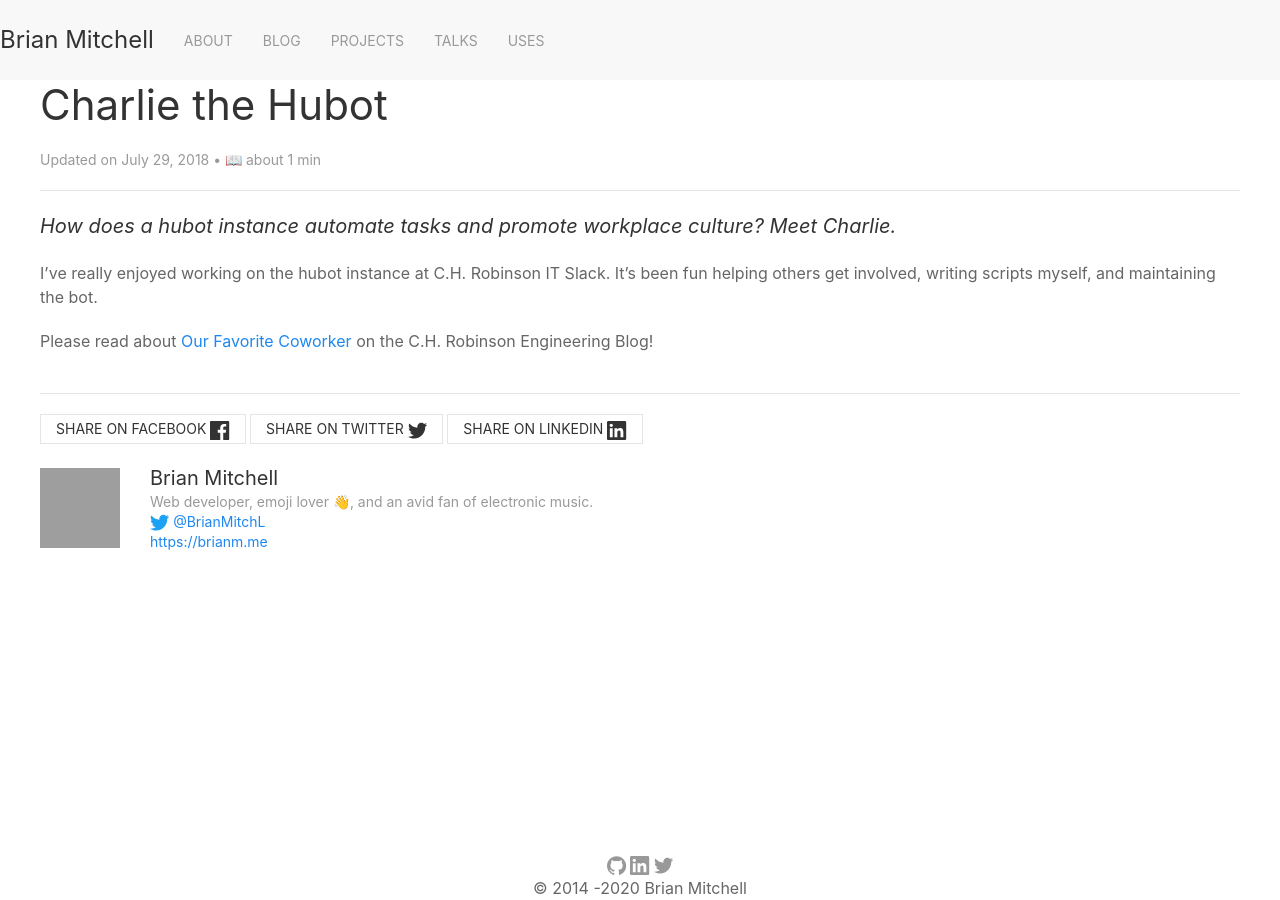
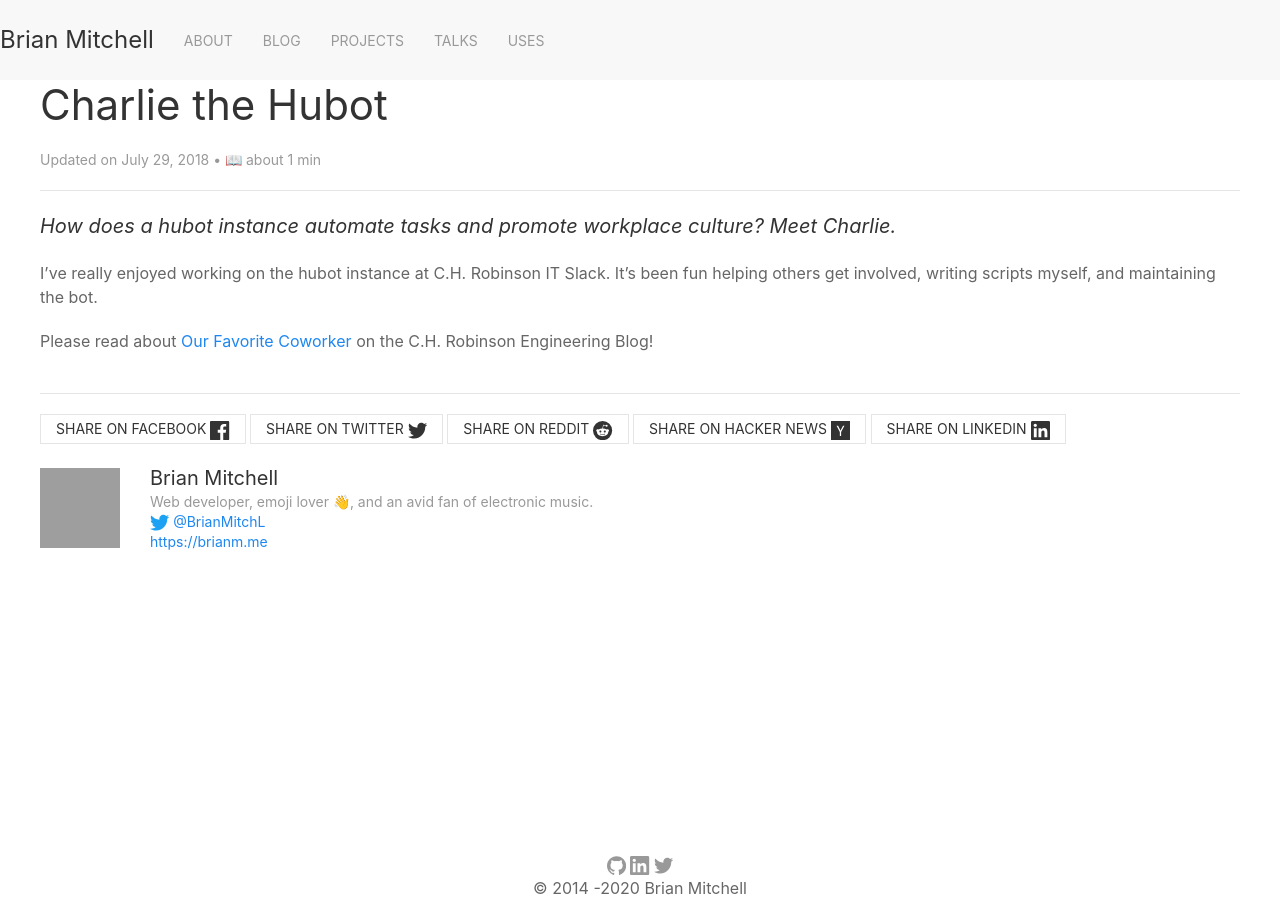
Before and after one commit to BrianMitchL/brianm.me, a Jekyll site: the page built from _posts/2018-07-29-charlie-the-hubot.md, in a window 1280 px wide. Built offline with Jekyll 4.4.1, drawn with Linux system fonts in a browser that asks for light colours; nearby versions of some CDN libraries; emoji names are drawn with the system emoji font; grey boxes are pictures that could not be loaded.

Commit message:
Add Reddit and Hacker News share links

```diff
--- a/_includes/share-page.html
+++ b/_includes/share-page.html
@@ -7,13 +7,25 @@
   >
   <a
     class="uk-button uk-button-default uk-button-small"
-    href="https://twitter.com/intent/tweet?text={{ page.title | escape | replace:' ','%20' }}&amp;url={{ page.url | replace:'index.html','' | prepend: site.url | prepend: site.baseurl }}&amp;via={{ site.twitter.username }}"
+    href="https://twitter.com/intent/tweet?text={{ page.title | uri_escape }}&amp;url={{ page.url | replace:'index.html','' | prepend: site.url | prepend: site.baseurl }}&amp;via={{ site.twitter.username }}"
     target="_blank"
     >Share on Twitter {% include icon.html icon="twitter" %}</a
   >
   <a
     class="uk-button uk-button-default uk-button-small"
-    href="https://www.linkedin.com/shareArticle?mini=true&amp;url={{ page.url | replace:'index.html','' | prepend: site.url | prepend: site.baseurl }}&amp;title={{ page.title | escape | replace:' ','%20' }}&amp;source=Brian%20Mitchell%27s%20Blog"
+    href="https://www.reddit.com/submit?url={{ page.url | replace:'index.html','' | prepend: site.url | prepend: site.baseurl }}&title={{ page.title | uri_escape }}"
+    target="_blank"
+    >Share on Reddit {% include icon.html icon="reddit" %}</a
+  >
+  <a
+    class="uk-button uk-button-default uk-button-small"
+    href="https://news.ycombinator.com/submitlink?u={{ page.url | replace:'index.html','' | prepend: site.url | prepend: site.baseurl }}&t={{ page.title | uri_escape }}"
+    target="_blank"
+    >Share on Hacker News {% include icon.html icon="ycombinator" %}</a
+  >
+  <a
+    class="uk-button uk-button-default uk-button-small"
+    href="https://www.linkedin.com/shareArticle?mini=true&amp;url={{ page.url | replace:'index.html','' | prepend: site.url | prepend: site.baseurl }}&amp;title={{ page.title | uri_escape }}&amp;source=Brian%20Mitchell%27s%20Blog"
     target="_blank"
     >Share on LinkedIn {% include icon.html icon="linkedin" %}</a
   >
```
Also changed, not shown: _includes/icons/reddit.svg (added), _includes/icons/ycombinator.svg (added).
